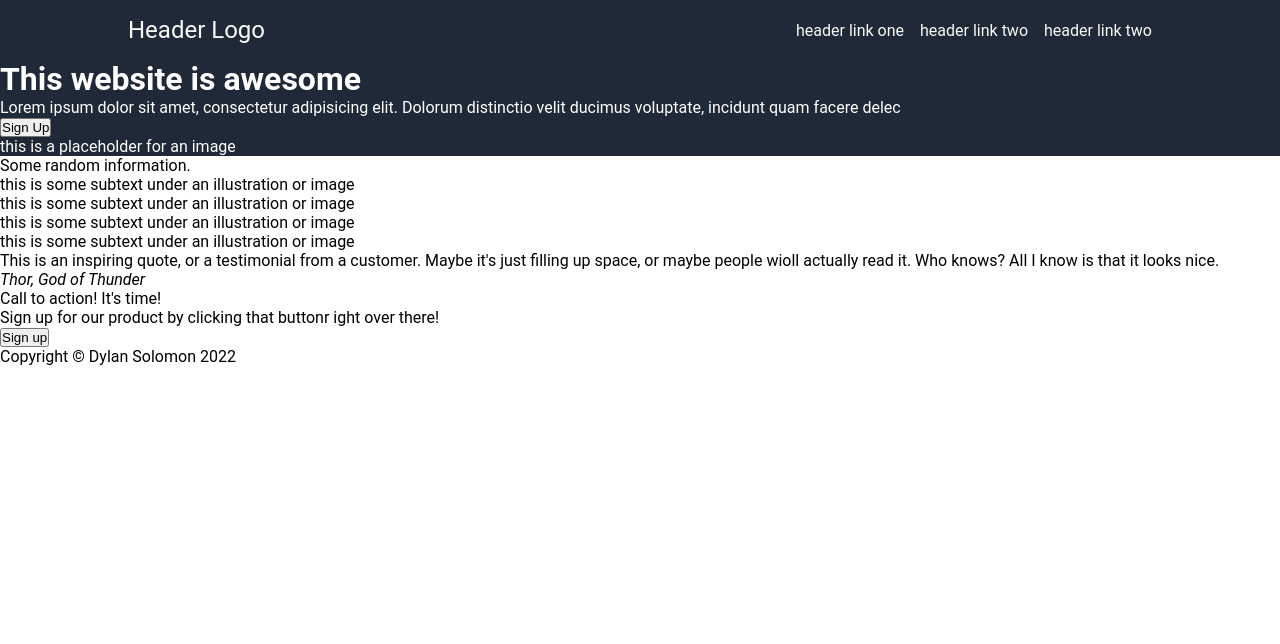
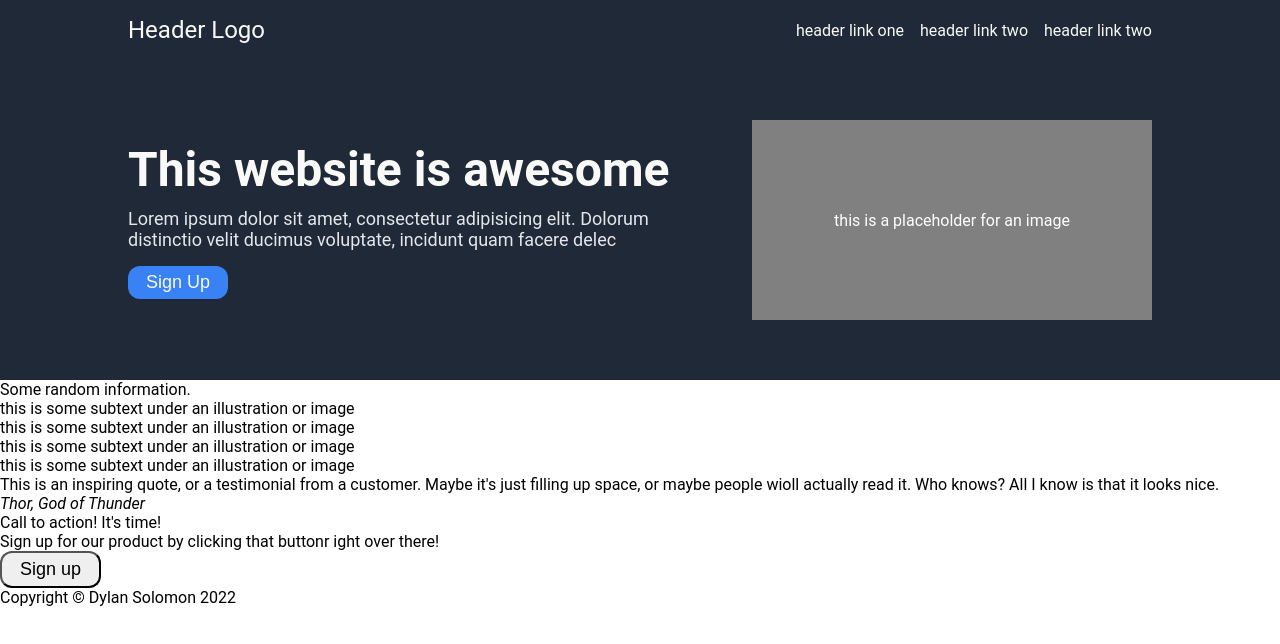
Before and after one commit to dylan-solomon/TOP-landing-page, a plain HTML site: page index.html in a window 1280 px wide. Drawn offline with Linux system fonts and the light colour scheme.

Commit message:
Complete initial hero section style

```diff
--- a/index.html
+++ b/index.html
@@ -21,11 +21,13 @@
                 </ul>
             </div>
         </nav>
-        <div class="hero-left">
-            <h1>This website is awesome</h1>
-            <p>Lorem ipsum dolor sit amet, consectetur adipisicing elit. Dolorum distinctio velit ducimus voluptate, incidunt quam facere delec
-            </p>
-            <button class="btn-main">Sign Up</button>
+        <div class="hero">
+            <div class="hero-left">
+                <h1>This website is awesome</h1>
+                <p>Lorem ipsum dolor sit amet, consectetur adipisicing elit. Dolorum distinctio velit ducimus voluptate, incidunt quam facere delec
+                </p>
+                <button class="btn-main">Sign Up</button>
+            </div>
             <div class="hero-right">
                 <div class="img-placeholder">this is a placeholder for an image</div>
             </div>
--- a/style.css
+++ b/style.css
@@ -10,7 +10,6 @@ body {
     flex-direction: column;
     font-family: 'Roboto', sans-serif;
     font-size: 16px;
-
 }
 
 header {
@@ -43,3 +42,47 @@ nav ul {
 nav ul a {
     color: #F9FAF8;
 }
+
+.hero {
+    padding: 60px 0;
+    display: flex;
+    justify-content: space-between;
+    align-items: center;
+    width: 80%;
+    margin: auto;
+    gap: 2rem;
+}
+
+h1 {
+    font-size: 48px;
+    font-weight: bolder;
+    color: #F9FAF8;
+}
+
+.hero-left p {
+    font-size: 18px;
+    color: #E5E7EB;
+    margin: 10px auto 16px auto;
+}
+
+button {
+    padding: 6px 18px;
+    font-size: 18px;
+    border-radius: 12px;
+    cursor: pointer;
+}
+
+.btn-main {
+    color: #F9FAF8;
+    background-color: #3882F6;
+    border: none;
+}
+
+.img-placeholder {
+    background-color: gray;
+    height: 200px;
+    width: 400px;
+    display: flex;
+    justify-content: center;
+    align-items: center;
+}
```
